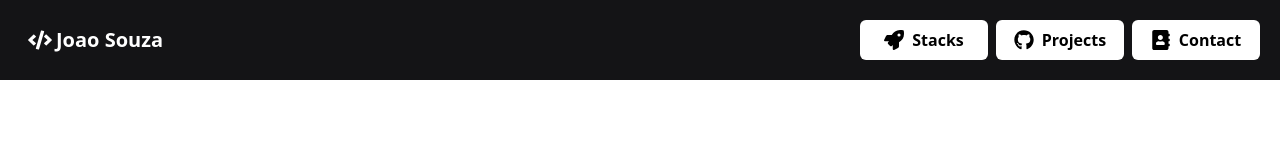
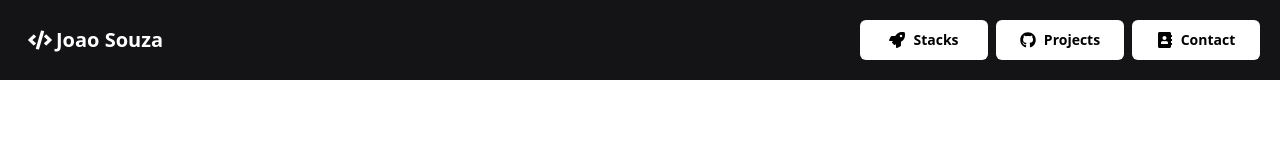
Before and after one commit to lordjoaosouza/portfolio, a Next.js app: page / in a window 1280 px wide. Shown: the top 160 px of the page. Built offline with nearby package versions, Linux system fonts and the light colour scheme.

Commit message:
Changing size of buttons items

```diff
--- a/src/components/Button.tsx
+++ b/src/components/Button.tsx
@@ -20,12 +20,13 @@ export default function Button({ icon, text, link, target }: ButtonProps) {
         bg-nav_btn
         hover:bg-nav_btn_hov
         font-bold
+        text-sm
         rounded-md
         w-32
         h-10
       '
     >
-      {React.cloneElement(icon, { className: 'w-5 h-5 mr-2' })}
+      {React.cloneElement(icon, { className: 'w-4 h-4 mr-2' })}
       <span>{text}</span>
     </a>
   )
--- a/src/components/Navbar.tsx
+++ b/src/components/Navbar.tsx
@@ -39,7 +39,7 @@ export default function Navbar() {
             </div>
           </a>
           <button onClick={toggleMenu} className='sm:hidden'>
-            {showMenu ? <FaChevronUp className='w-6 h-6' /> : <FaChevronDown className='w-6 h-6' />}
+            {showMenu ? <FaChevronUp className='w-4 h-4' /> : <FaChevronDown className='w-4 h-4' />}
           </button>
         </div>
         <div className='flex space-x-2 hidden sm:flex'>
```
